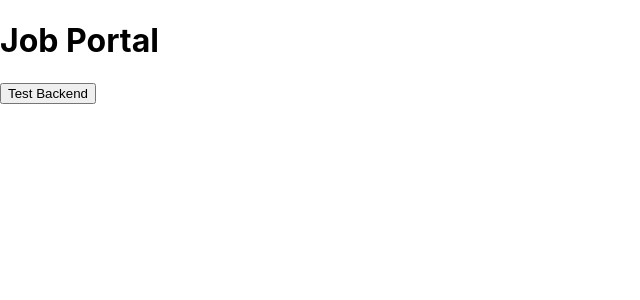
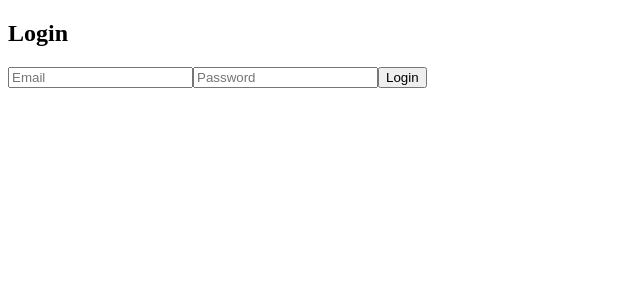
Before and after one commit to Thryyve/hireflow, a React (Create React App) app in the folder client/: page / in a window 1280 px wide. Shown: the top 300 px of the page, without its empty margins (0-640 px from the left). Built offline with nearby package versions, Linux system fonts and the light colour scheme.

Commit message:
Add React auth context and login page

```diff
--- a/client/src/App.js
+++ b/client/src/App.js
@@ -1,19 +1,16 @@
-import { useState } from 'react'
+import { useAuth } from './context/AuthContext'
+import Login from './pages/Login'
 
 function App() {
-  const [message, setMessage] = useState('')
-
-  const testBackend = async () => {
-    const response = await fetch('/api/auth/me')
-    const data = await response.json()
-    setMessage(data.message)
-  }
+  const { user } = useAuth()
 
   return (
     <div>
-      <h1>Job Portal</h1>
-      <button onClick={testBackend}>Test Backend</button>
-      <p>{message}</p>
+      {user ? (
+        <h1>Welcome, {user.name}</h1>
+      ) : (
+        <Login />
+      )}
     </div>
   )
 }
--- /dev/null
+++ b/client/src/context/AuthContext.js
@@ -0,0 +1,26 @@
+import { createContext, useState, useContext } from 'react'
+
+const AuthContext = createContext()
+
+export const AuthProvider = ({ children }) => {
+  const [user, setUser] = useState(null)
+  const [token, setToken] = useState(null)
+
+  const login = (userData, userToken) => {
+    setUser(userData)
+    setToken(userToken)
+  }
+
+  const logout = () => {
+    setUser(null)
+    setToken(null)
+  }
+
+  return (
+    <AuthContext.Provider value={{ user, token, login, logout }}>
+      {children}
+    </AuthContext.Provider>
+  )
+}
+
+export const useAuth = () => useContext(AuthContext)
--- a/client/src/index.js
+++ b/client/src/index.js
@@ -1,17 +1,11 @@
-import React from 'react';
-import ReactDOM from 'react-dom/client';
-import './index.css';
-import App from './App';
-import reportWebVitals from './reportWebVitals';
+import React from 'react'
+import ReactDOM from 'react-dom/client'
+import App from './App'
+import { AuthProvider } from './context/AuthContext'
 
-const root = ReactDOM.createRoot(document.getElementById('root'));
+const root = ReactDOM.createRoot(document.getElementById('root'))
 root.render(
-  <React.StrictMode>
+  <AuthProvider>
     <App />
-  </React.StrictMode>
-);
-
-// If you want to start measuring performance in your app, pass a function
-// to log results (for example: reportWebVitals(console.log))
-// or send to an analytics endpoint. Learn more: https://bit.ly/CRA-vitals
-reportWebVitals();
+  </AuthProvider>
+)
--- /dev/null
+++ b/client/src/pages/Login.js
@@ -0,0 +1,53 @@
+import { useState } from 'react'
+import { useAuth } from '../context/AuthContext'
+
+function Login() {
+  const [email, setEmail] = useState('')
+  const [password, setPassword] = useState('')
+  const [error, setError] = useState('')
+  const { login } = useAuth()
+
+  const handleSubmit = async (e) => {
+    e.preventDefault()
+    try {
+      const response = await fetch('/api/auth/login', {
+        method: 'POST',
+        headers: { 'Content-Type': 'application/json' },
+        body: JSON.stringify({ email, password })
+      })
+      const data = await response.json()
+
+      if (!response.ok) {
+        setError(data.message)
+        return
+      }
+
+      login(data.user, data.token)
+
+    } catch (error) {
+      setError('Something went wrong')
+    }
+  }
+
+  return (
+    <div>
+      <h2>Login</h2>
+      {error && <p style={{ color: 'red' }}>{error}</p>}
+      <input
+        type="email"
+        placeholder="Email"
+        value={email}
+        onChange={(e) => setEmail(e.target.value)}
+      />
+      <input
+        type="password"
+        placeholder="Password"
+        value={password}
+        onChange={(e) => setPassword(e.target.value)}
+      />
+      <button onClick={handleSubmit}>Login</button>
+    </div>
+  )
+}
+
+export default Login
```
